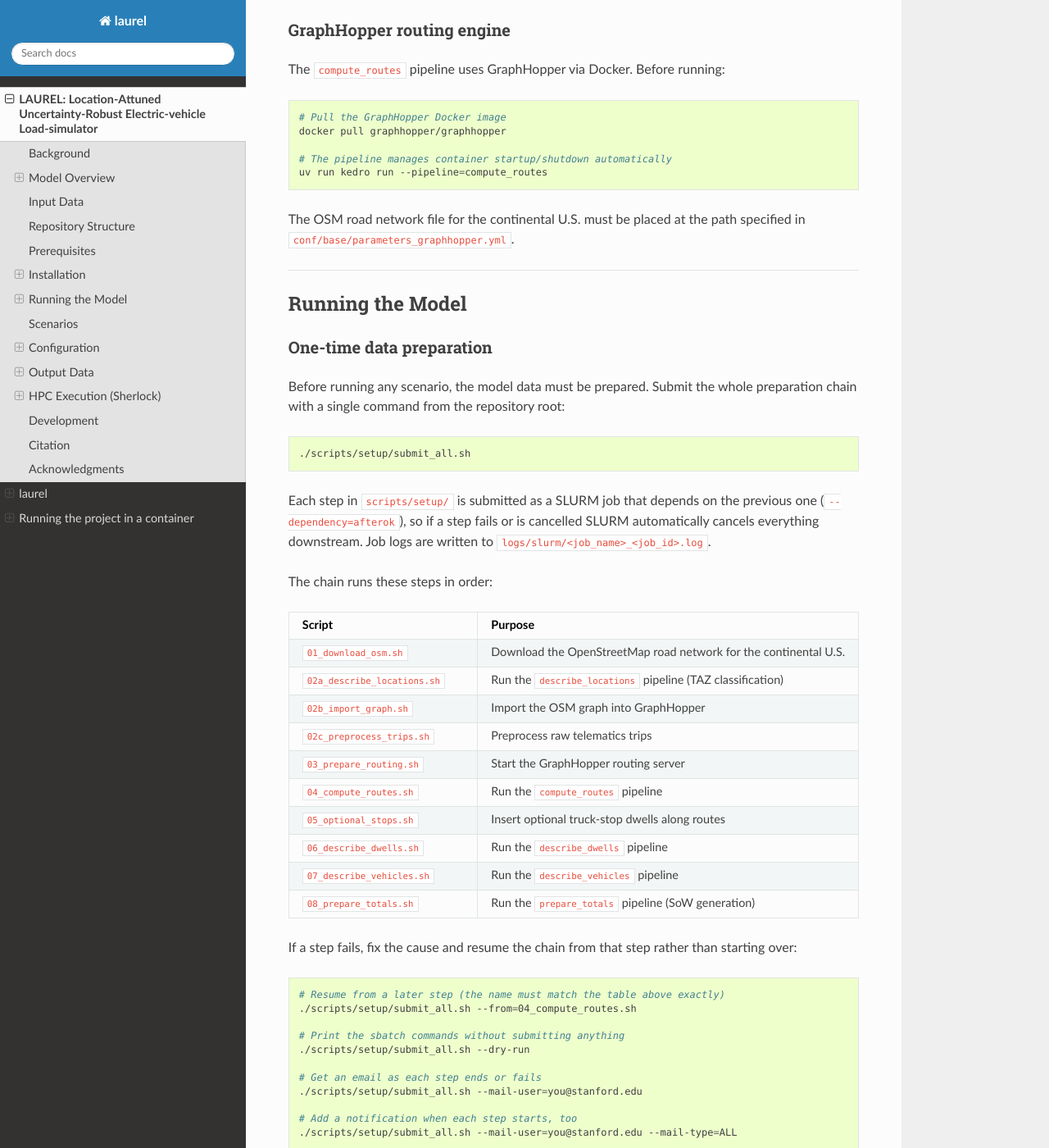
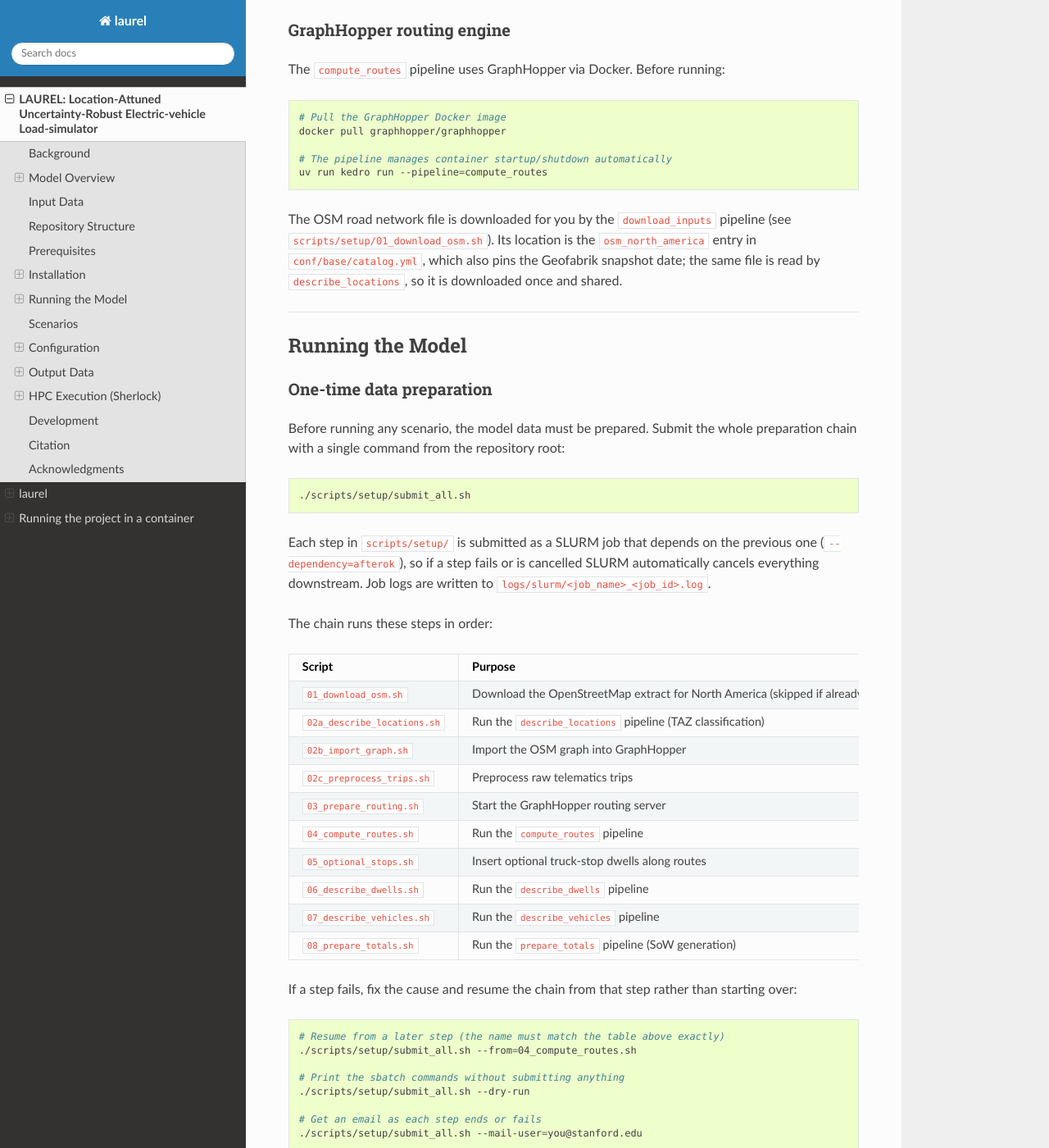
Before and after one commit to Stanford-Sustainable-Systems-Lab/LAUREL, a Sphinx documentation site: the page built from docs/source/user_guide.rst, in a window 1280 px wide and 1400 px high, scrolled down 6502 px. Shown: the whole window at 82% size. Built offline with Sphinx 7.4.7 and the Read the Docs theme 3.1.0, drawn with Linux system fonts in a browser that asks for light colours; some of the changed text lies outside the part shown.

Commit message:
Update documentation to reflect the fact that we are standardizing OSM on full North America

```diff
--- a/docs/source/user_guide.rst
+++ b/docs/source/user_guide.rst
@@ -173,7 +173,7 @@ The model requires several external datasets, placed under ``data/01_raw/``. The
    * - Jason's Law truck parking
      - `BTS geodata <https://geodata.bts.gov/datasets/fff36e0c37c748a5a1773b5784d4d9a5_0>`_
      - ``describe_locations``, ``compute_routes``
-   * - OpenStreetMap (continental U.S.)
+   * - OpenStreetMap (North America)
      - `Geofabrik <https://download.geofabrik.de>`_
      - ``compute_routes``, ``describe_locations``
 
@@ -306,8 +306,10 @@ The ``compute_routes`` pipeline uses GraphHopper via Docker. Before running:
    # The pipeline manages container startup/shutdown automatically
    uv run kedro run --pipeline=compute_routes
 
-The OSM road network file for the continental U.S. must be placed at the path specified in
-``conf/base/parameters_graphhopper.yml``.
+The OSM road network file is downloaded for you by the ``download_inputs`` pipeline (see
+``scripts/setup/01_download_osm.sh``). Its location is the ``osm_north_america`` entry in
+``conf/base/catalog.yml``, which also pins the Geofabrik snapshot date; the same file is
+read by ``describe_locations``, so it is downloaded once and shared.
 
 ----
 
@@ -337,7 +339,7 @@ The chain runs these steps in order:
    * - Script
      - Purpose
    * - ``01_download_osm.sh``
-     - Download the OpenStreetMap road network for the continental U.S.
+     - Download the OpenStreetMap extract for North America (skipped if already present)
    * - ``02a_describe_locations.sh``
      - Run the ``describe_locations`` pipeline (TAZ classification)
    * - ``02b_import_graph.sh``
@@ -553,6 +555,11 @@ manual steps:
 Once patched, point ``conf/base/parameters_compute_routes.yml`` at the Apptainer sandbox path
 instead of a Docker image name.
 
+The paths handed to the container — the OSM extract via GraphHopper's ``--input`` and the graph
+cache via ``--graph-cache`` — are resolved from ``data_dir`` before the container is launched.
+Do not write environment variables such as ``$SCRATCH`` into them: the command is built as an
+argument list with no shell, so nothing would expand them.
+
 ----
 
 Development
```
Also changed, not shown: README.md (+6 -3 lines).
